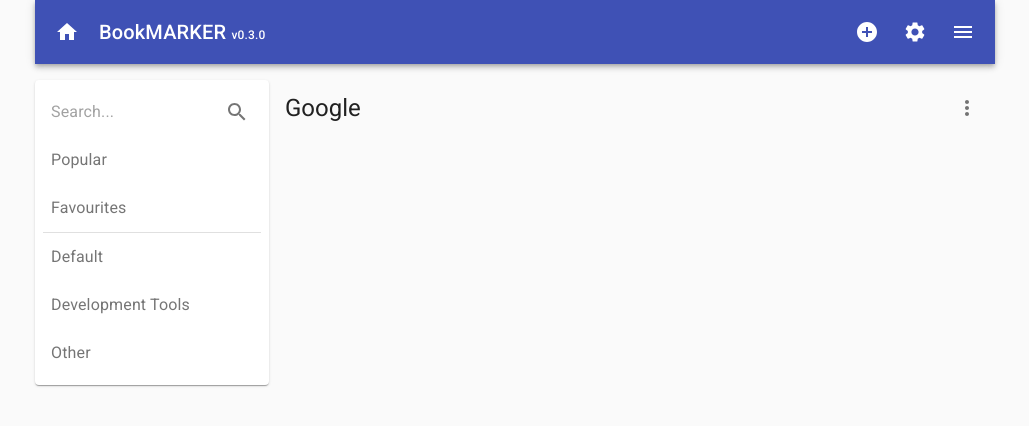
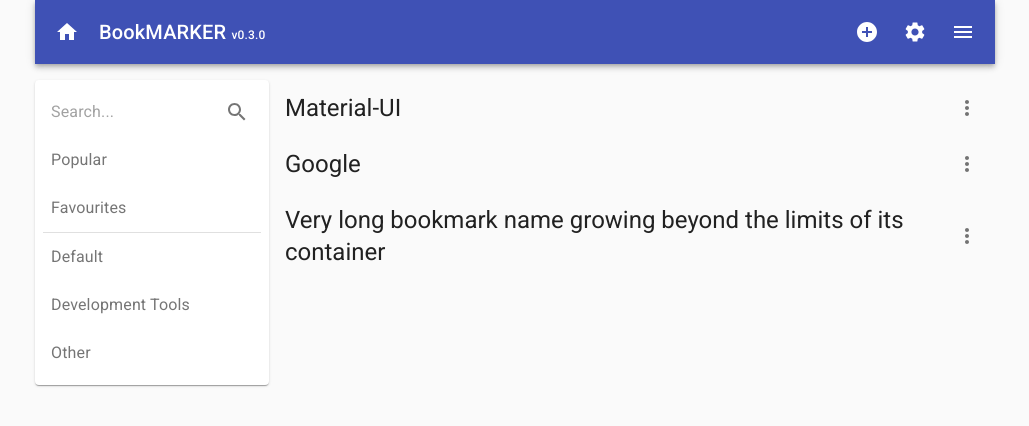
Before and after one commit to openXapps/web-apps-bookmarker-mui, a React (Create React App) app: page / in a window 1280 px wide. Shown: the top 426 px of the page, without its empty margins (125-1154 px from the left). Built offline with nearby package versions, Linux system fonts and the light colour scheme.

Commit message:
Added navigation events

```diff
--- a/src/App.js
+++ b/src/App.js
@@ -51,11 +51,13 @@
         <Container className={classes.root} maxWidth="md" disableGutters={true}>
           <HeaderComponent home={root} />
           <Switch>
+            {/* root shows popular bookamrks */}
             <Route path="/" exact component={ContentComponent} />
-            <Route path="/filter/:id" component={ContentComponent} />
+            <Route path="/favourites" component={ContentComponent} />
+            <Route path="/category/:id" component={ContentComponent} />
+            <Route path="/search/:name" exact component={ContentComponent} />
+            <Route path="/new" component={EditorComponent} />
             <Route path="/edit/:id" component={EditorComponent} />
-            <Route path="/copy/:id" component={EditorComponent} />
-            <Route path="/new" component={EditorComponent} />
             <Route path="/delete/:id" component={DeleteComponent} />
             <Route path="/download" component={DownloadComponent} />
             <Route path="/upload" component={UploadComponent} />
--- a/src/components/Content/BookmarksComponent.js
+++ b/src/components/Content/BookmarksComponent.js
@@ -1,4 +1,5 @@
 import React from 'react';
+import { useParams } from 'react-router-dom';
 import { useTheme } from '@material-ui/core/styles';
 import useMediaQuery from '@material-ui/core/useMediaQuery';
 import Box from '@material-ui/core/Box';
@@ -11,23 +12,44 @@
 import MoreVertIcon from '@material-ui/icons/MoreVert';
 
 import {
-    getBookmarks,
+    updateLastClicked,
+    getPopular,
     getByCategory,
     getFavourites,
 } from '../../utilities/localstorage';
 import { useStyles } from './BookmarksStyles';
 
-const BookmarksComponent = ({history}) => {
+const BookmarksComponent = ({ history }) => {
     const theme = useTheme();
     const matches = useMediaQuery(theme.breakpoints.down('sm'));
     const classes = useStyles();
+    const { id } = useParams();
     const [bookmarks, setBookmarks] = React.useState([]);
 
     React.useEffect(() => {
-        // setBookmarks(getBookmarks());
-        setBookmarks(getByCategory('017cf222-887b-11e9-bc42-526af7764f64'))
+        const route = history.location.pathname;
+        let data = {};
+        switch (route) {
+            case '/':
+                data = getPopular();
+                if (data.statusOK) setBookmarks(data);
+                break;
+            case '/favourites':
+                data = getFavourites();
+                if (data.statusOK) setBookmarks(data);
+                break;
+            default:
+                data = getByCategory(id);
+                if (data.statusOK) setBookmarks(data);
+                break;
+        }
+        // console.log('Bookmarks: route...', route);
+        // console.log('Bookmarks: id......', id);
+        // console.log('Bookmarks: data....', data);
+
+        // Clean-up function
         return () => true;
-    }, []);
+    }, [history.location.pathname, id]);
 
     const handleEdit = (e) => {
         // console.log('Bookmarks: edit.siteId...', e.currentTarget.dataset.siteId);
@@ -35,7 +57,10 @@
         history.push('/edit/' + siteId);
     };
 
-    console.log('Bookmarks: bookmarks...', bookmarks);
+    const handleLastClicked = (e) => {
+        console.log(e.currentTarget.dataset.siteId);
+        updateLastClicked(e.currentTarget.dataset.siteId);
+    };
 
     return (
         <Box className={classes.root}>
@@ -50,7 +75,9 @@
                                     component="a"
                                     href={v.siteURL}
                                     target="_blank"
-                                    rel="noopener">
+                                    rel="noopener"
+                                    data-site-id={v.siteId}
+                                    onClick={handleLastClicked}>
                                     <ListItemText
                                         className={classes.bookmarkText}
                                         primary={v.siteName}
--- a/src/components/Content/NavigationComponent.js
+++ b/src/components/Content/NavigationComponent.js
@@ -9,9 +9,10 @@
 import SearchIcon from '@material-ui/icons/Search';
 
 import { useStyles } from './NavigationStyles';
-import { getCategories } from '../../utilities/localstorage';
+import { getCategories, saveLocalStorage, getSettings } from '../../utilities/localstorage';
 
 const NavigationComponent = ({ history }) => {
+    const settings = getSettings();
     const classes = useStyles();
     const [categories, setCategories] = React.useState([]);
 
@@ -19,6 +20,28 @@
         setCategories(getCategories());
         return () => true;
     }, []);
+
+    const handleNav = (e) => {
+        const event = e.currentTarget.innerText;
+        // console.log('Navigation: innerText....', event);
+        switch (event) {
+            case 'Popular':
+                // console.log('Navigation: Popular......', event);
+                saveLocalStorage('gd-bm-settings', { ...settings.data, route: '/' });
+                if (history.location.pathname !== '/') history.push('/');
+                break;
+            case 'Favourites':
+                // console.log('Navigation: Favourites...', event);
+                saveLocalStorage('gd-bm-settings', { ...settings.data, route: '/favourites' });
+                if (history.location.pathname !== '/favourites') history.push('/favourites');
+                break;
+            default:
+                // console.log('Navigation: Dataset......', e.currentTarget.dataset.catId);
+                saveLocalStorage('gd-bm-settings', { ...settings.data, route: '/category/' + e.currentTarget.dataset.catId });
+                if (history.location.pathname !== '/category/:id') history.push('/category/' + e.currentTarget.dataset.catId);
+                break;
+        }
+    };
 
     // console.log('Nav: location...', history.location);
 
@@ -36,10 +59,10 @@
                 </Box>
             </Box>
             <List disablePadding>
-                <ListItem button disableGutters>
+                <ListItem button disableGutters onClick={handleNav}>
                     <ListItemText primary="Popular" className={classes.listItemText} />
                 </ListItem>
-                <ListItem button disableGutters>
+                <ListItem button disableGutters onClick={handleNav}>
                     <ListItemText primary="Favourites" className={classes.listItemText} />
                 </ListItem>
                 <Divider />
@@ -47,15 +70,18 @@
                     categories.data.map((v, i) => {
                         return (
                             <div key={i}>
-                                <ListItem button disableGutters>
-                                    <ListItemText primary={v.category} className={classes.listItemText} />
-                                </ListItem>
+                                <ListItem
+                                    button
+                                    disableGutters
+                                    data-cat-id={v.categoryId}
+                                    onClick={handleNav}
+                                ><ListItemText primary={v.category} className={classes.listItemText} /></ListItem>
                             </div>
                         );
                     })
                 ) : (null)}
             </List>
-        </Box>
+        </Box >
     );
 };
 
--- a/src/context/StoreProvider.js
+++ b/src/context/StoreProvider.js
@@ -14,7 +14,6 @@
   isLoading: true,
   isEmpty: false,
   theme: getSettings().data.theme,
-  view: getSettings().data.defaultView,
 };
 
 export const context = React.createContext(data);
--- a/src/context/StoreReducer.js
+++ b/src/context/StoreReducer.js
@@ -37,11 +37,6 @@
         ...state,
         theme: action.payload
       };
-    case 'VIEW':
-      return {
-        ...state,
-        currentView: action.payload
-      };
     default:
       throw new Error(`Reducer action type not defined: ${action.type}`);
   }
--- a/src/utilities/defaultdata.js
+++ b/src/utilities/defaultdata.js
@@ -12,10 +12,6 @@
         template: 'light'
       },
       confirmDelete: true,
-      currentView: {
-        view: 'popular',
-        category: ''
-      }
     },
 
     // gd-bm-categories
--- a/src/utilities/localstorage.js
+++ b/src/utilities/localstorage.js
@@ -30,8 +30,6 @@
  */
 export const initialUse = () => {
   const settings = getSettings();
-  // const favourites = getFavourites();
-  // const poplular = getPopular();
   const categories = getCategories();
   const bookmarks = getBookmarks();
 
@@ -62,16 +60,6 @@
     saveLocalStorage('gd-bm-settings', getDefaultData().settings);
   }
 
-  // No favourites exist
-  // if (!favourites.statusOK) {
-  //   saveLocalStorage('gd-bm-favourites', getDefaultData().favourites);
-  // }
-
-  // No popular exist
-  // if (!poplular.statusOK) {
-  //   saveLocalStorage('gd-bm-poplular', getDefaultData().poplular);
-  // }
-
   // No categories exist
   if (!categories.statusOK) {
     saveLocalStorage('gd-bm-categories', getDefaultData().categories);
@@ -99,13 +87,34 @@
 };
 
 /**
+ * Helper function to update a bookmark's last used date
+ * @param {string} siteId Site ID to look for
+ */
+export const updateLastClicked = (siteId) => {
+  const bookmarks = getBookmarks();
+
+  // Convert old bookmarks to new version (0.3.0)
+  if (bookmarks.statusOK) {
+    const newBookmarks = bookmarks.data.map((v, i) => {
+      return (v.siteId === siteId ?
+        (
+          { ...v, lastUsed: new Date() }
+        ) : (v)
+      );
+    });
+    saveLocalStorage('gd-bm-bookmarks', newBookmarks);
+  }
+  return true;
+};
+
+/**
  * Get SETTINGS from local storage
  */
 export const getSettings = () => {
   let response = {
     statusOK: false,
     data: getDefaultData().settings,
-  }
+  };
   try {
     const settings = JSON.parse(localStorage.getItem('gd-bm-settings'));
     if (settings) {
@@ -130,7 +139,7 @@
   let response = {
     statusOK: false,
     data: []
-  }
+  };
   let favourites = [];
   try {
     const bookmarks = JSON.parse(localStorage.getItem('gd-bm-bookmarks'));
@@ -157,7 +166,7 @@
   let response = {
     statusOK: false,
     data: []
-  }
+  };
   try {
     const bookmarks = JSON.parse(localStorage.getItem('gd-bm-bookmarks'));
     if (bookmarks) {
@@ -182,7 +191,7 @@
   let response = {
     statusOK: false,
     data: []
-  }
+  };
   let byCategory = [];
   try {
     const bookmarks = JSON.parse(localStorage.getItem('gd-bm-bookmarks'));
@@ -209,7 +218,7 @@
   let response = {
     statusOK: false,
     data: []
-  }
+  };
   try {
     const categories = JSON.parse(localStorage.getItem('gd-bm-categories'));
     if (categories) {
@@ -234,7 +243,7 @@
   let response = {
     statusOK: false,
     data: []
-  }
+  };
   try {
     const bookmarks = JSON.parse(localStorage.getItem('gd-bm-bookmarks'));
     if (bookmarks) {
```
